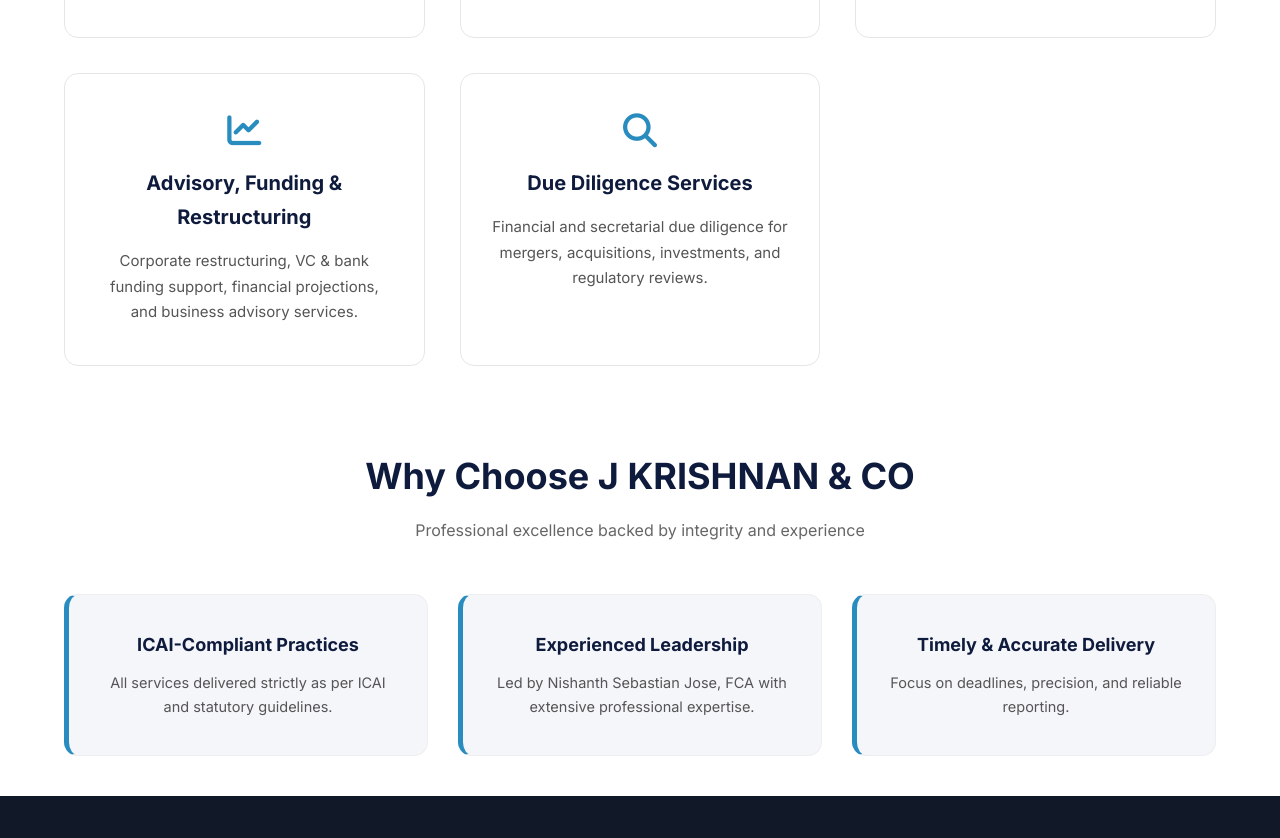
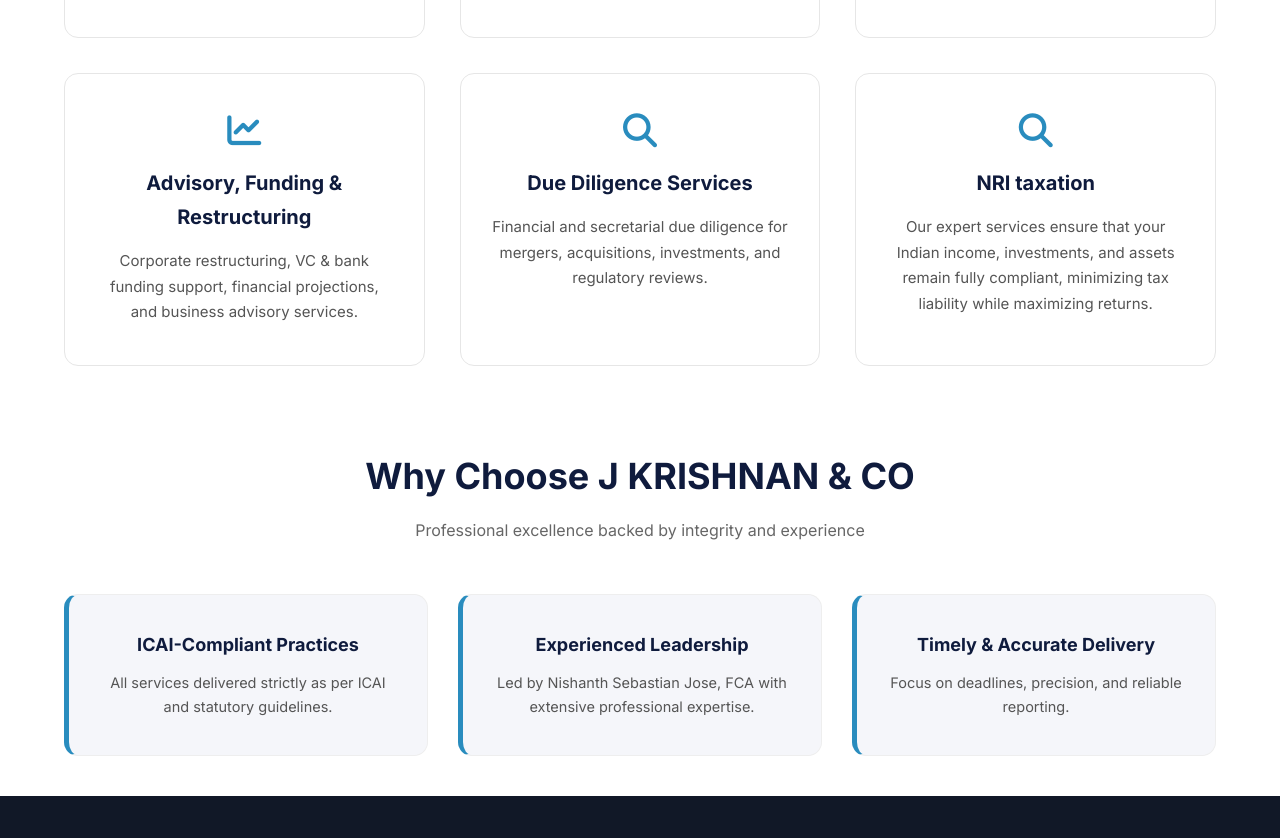
Before and after one commit to jsurya114/jkassociates, a plain HTML site: page services.html in a window 1280 px wide. Shown: the part 1129-1967 px from the top of the page. Drawn offline with Linux system fonts and the light colour scheme.

Commit message:
gap issue fixed

```diff
--- a/services.html
+++ b/services.html
@@ -155,6 +155,13 @@
       acquisitions, investments, and regulatory reviews.
     </p>
   </div>
+   <div class="service-box">
+    <i class="fas fa-search"></i>
+    <h3>NRI taxation</h3>
+    <p>
+     Our expert services ensure that your Indian income, investments, and assets remain fully compliant, minimizing tax liability while maximizing returns.
+    </p>
+  </div>
 
 </div>
 
```
